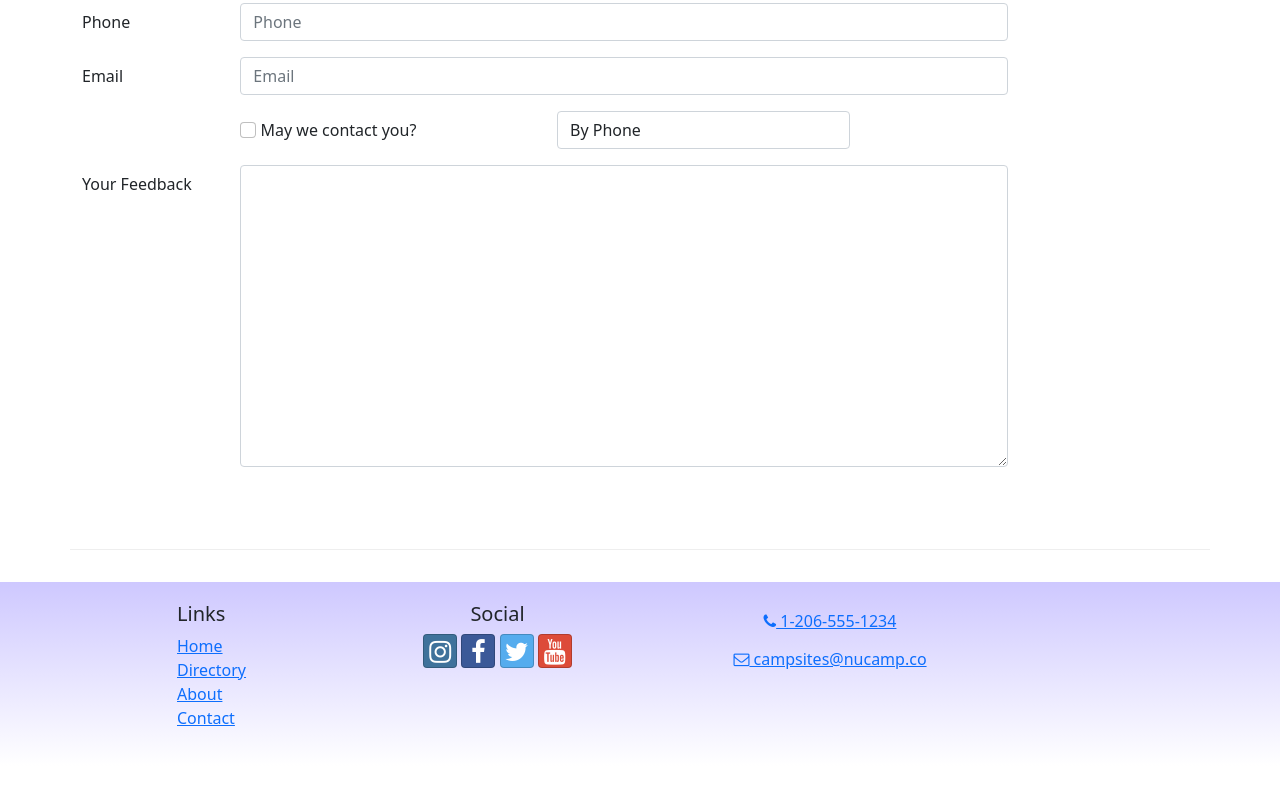
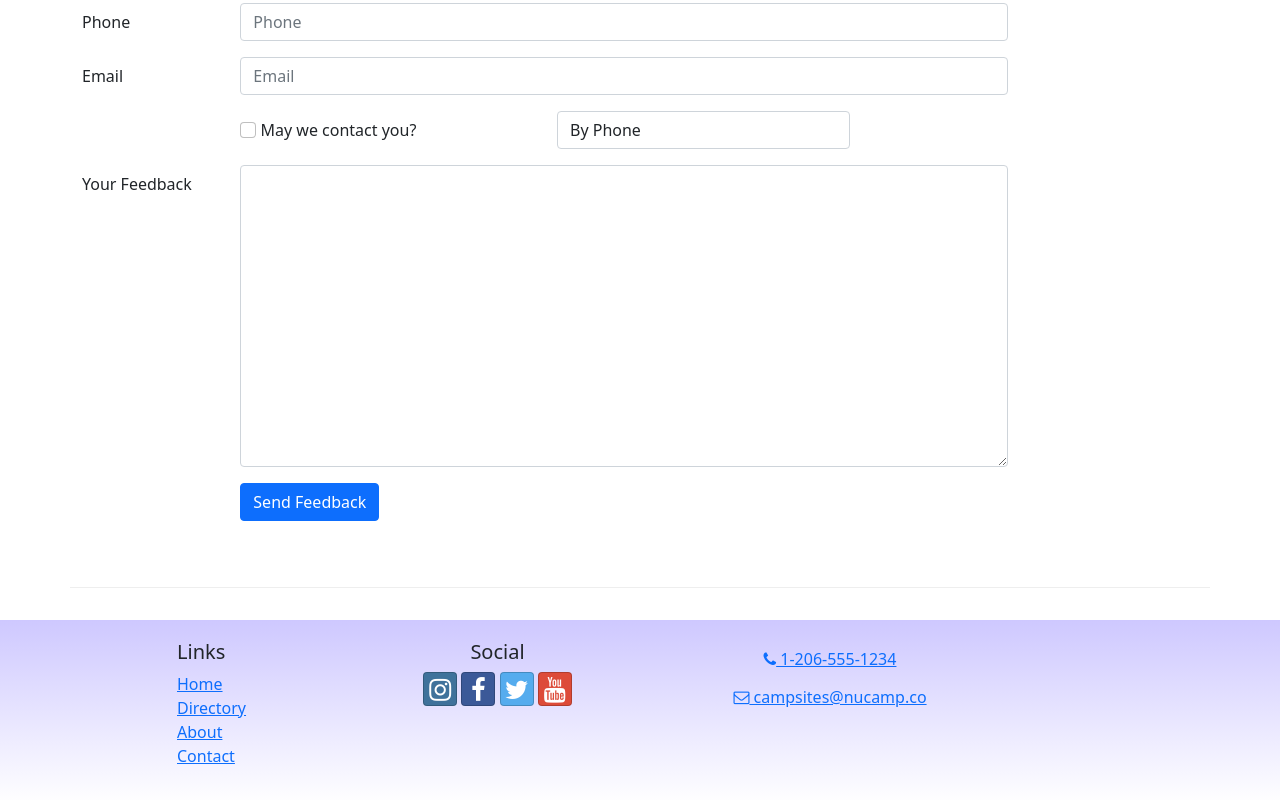
Before and after one commit to BigToughFrogMan/ReactCampsite, a React (Create React App) app: page /contact in a window 1280 px wide. Shown: the part 719-1519 px from the top of the page. Before the commit the page ends 1485 px from the top, so only its background shows below. Built offline with nearby package versions, Linux system fonts and the light colour scheme.

Commit message:
added submit functionality on front end side

```diff
--- a/src/components/ContactForm.js
+++ b/src/components/ContactForm.js
@@ -2,6 +2,12 @@
 import {Formik, Field, Form } from 'formik';
 
 const ContactForm = () => {
+    const handleSubmit = (values, { resetForm }) => {
+        // need backend training to handle data
+        console.log('form values:', values);
+        console.log('in JSON format:', JSON.stringify(values));
+        resetForm();
+    }
     return (
         <Formik
             initialValues={{
@@ -13,6 +19,7 @@
                 contactType: 'By Phone',
                 feedback: ''
             }}
+            onSubmit={handleSubmit}
         >
             <Form>
                 <FormGroup row>
@@ -98,7 +105,11 @@
                     </Col>
                 </FormGroup>
                 <FormGroup row>
-
+                    <Col md={{ size: 10, offset: 2}}>
+                        <Button type='submit' color='primary'>
+                            Send Feedback
+                        </Button>
+                    </Col>
                 </FormGroup>
             </Form>
         </Formik>
```
